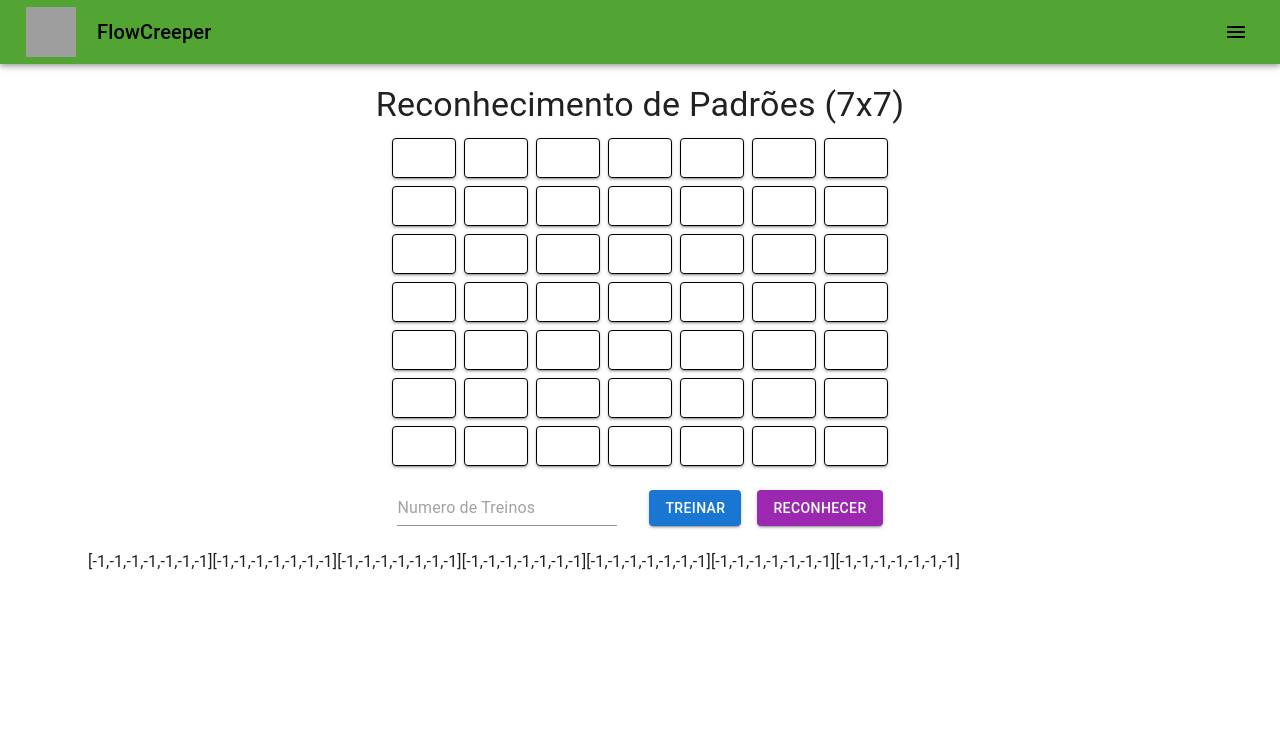
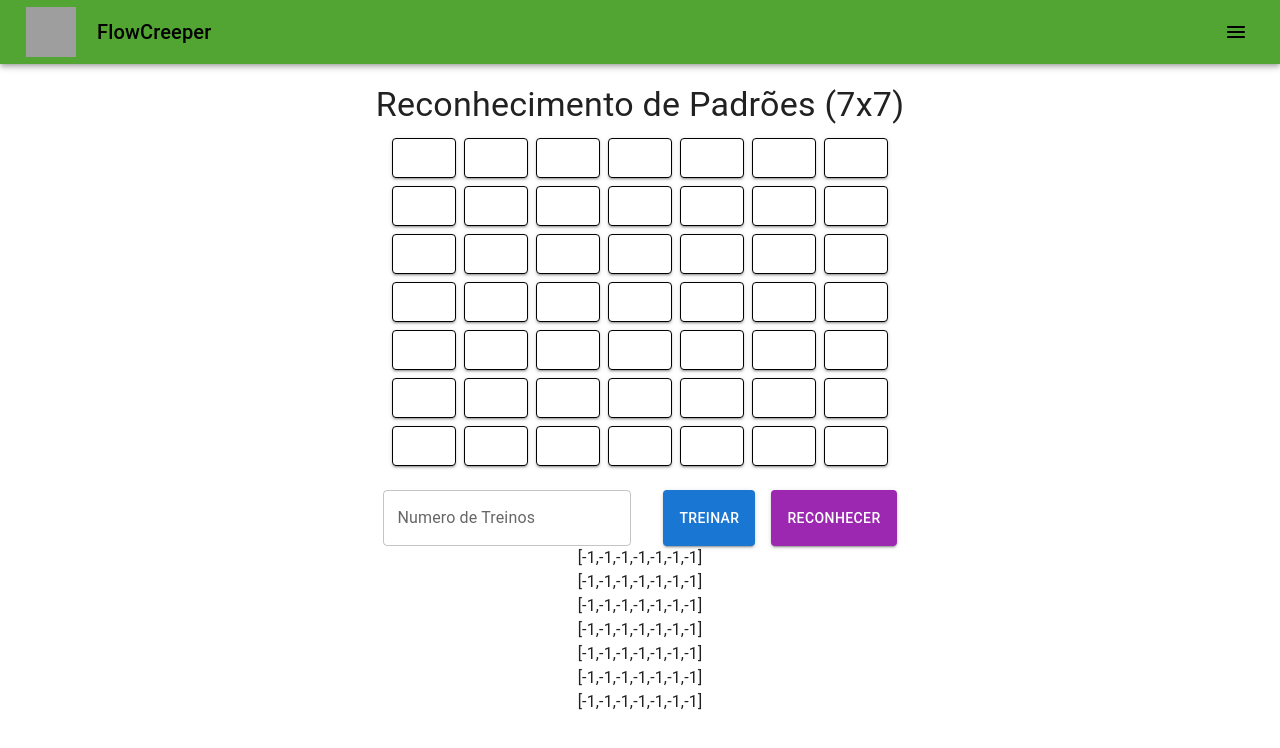
Before and after one commit to FlowCreeper/FlowCreeper.github.io, a React (Create React App) app: page /grafos/gnn in a window 1280 px wide. Shown: the top 748 px of the page. Built offline with nearby package versions, Linux system fonts and the light colour scheme; grey boxes are pictures that could not be loaded.

Commit message:
Mundaça de Input para TextField

```diff
--- a/src/pages/analise desempenho/apresentacao.js
+++ b/src/pages/analise desempenho/apresentacao.js
@@ -1,4 +1,4 @@
-import { Button, Checkbox, Input, Typography, Accordion, AccordionSummary, AccordionDetails } from "@mui/material";
+import { Button, Checkbox, Typography, Accordion, AccordionSummary, AccordionDetails, Container, TextField } from "@mui/material";
 import ExpandMoreIcon from '@mui/icons-material/ExpandMore';
 import { useState } from "react";
 
@@ -109,9 +109,9 @@ export default function Apresentacao() {
     }
 
     return (
-      <>
+      <Container sx={{justifyItems: 'center'}}>
         {/* Campo para definir a quantidade de números no array */}
-        <Input type="number" placeholder="Quantidade de elementos" onChange={(e) => setQuantidade(e.target.value)} />
+        <TextField type="number" label="Quantidade de elementos" onChange={(e) => setQuantidade(e.target.value)} />
 
         {/* Componente que alterna o estado de ordenado/desordenado */}
         <LabelOrganizado />
@@ -136,6 +136,6 @@ export default function Apresentacao() {
             </AccordionDetails>
           </Accordion>
         ))}
-      </>
+      </Container>
     );
 }
--- a/src/pages/grafos/gnn.js
+++ b/src/pages/grafos/gnn.js
@@ -1,5 +1,5 @@
 import React, { useState } from 'react';
-import { Button, Grid, Box, Container, Typography, Input } from '@mui/material';
+import { Button, Grid, Box, Container, Typography, TextField } from '@mui/material';
 
 const Gnn = () => {
   const [grid, setGrid] = useState(
@@ -53,7 +53,7 @@ const Gnn = () => {
         </Grid>
       </Box>
       <Box display="flex" justifyContent="center" mt={3}>
-        <Input placeholder='Numero de Treinos' sx={{marginRight: 4}}/>
+        <TextField type='number' label='Numero de Treinos' sx={{marginRight: 4}}/>
         <Button onClick={handleTrain} variant="contained" color="primary">
           Treinar
         </Button>
@@ -61,11 +61,14 @@ const Gnn = () => {
           Reconhecer
         </Button>
       </Box>
-        <Box>
-          <br/>
-
-          {grid.map((v) => (JSON.stringify(v)))}
-        </Box>
+      {grid.map((v) =>
+      {
+        return (
+          <Typography sx={{textAlign: 'center'}}>
+            {JSON.stringify(v)}
+          </Typography>
+        )
+      })}
     </Container>
   );
 };
```
